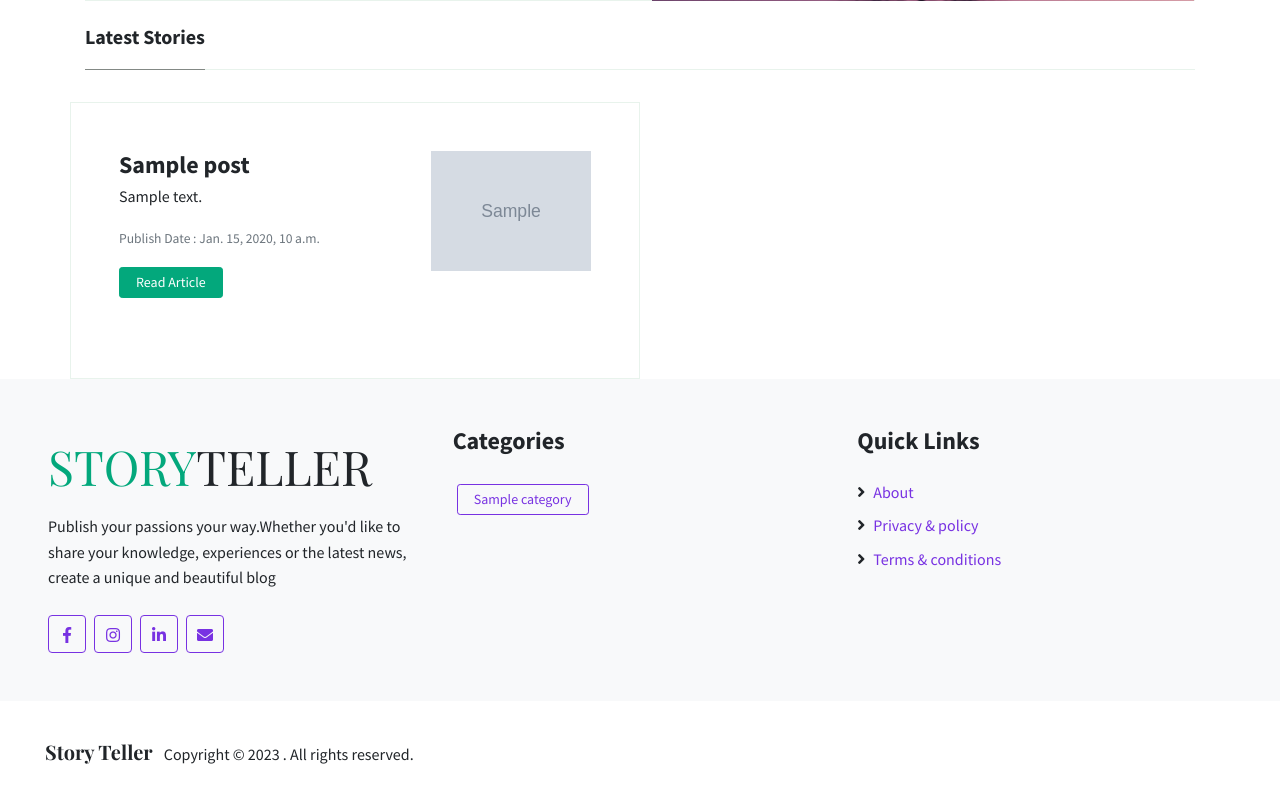
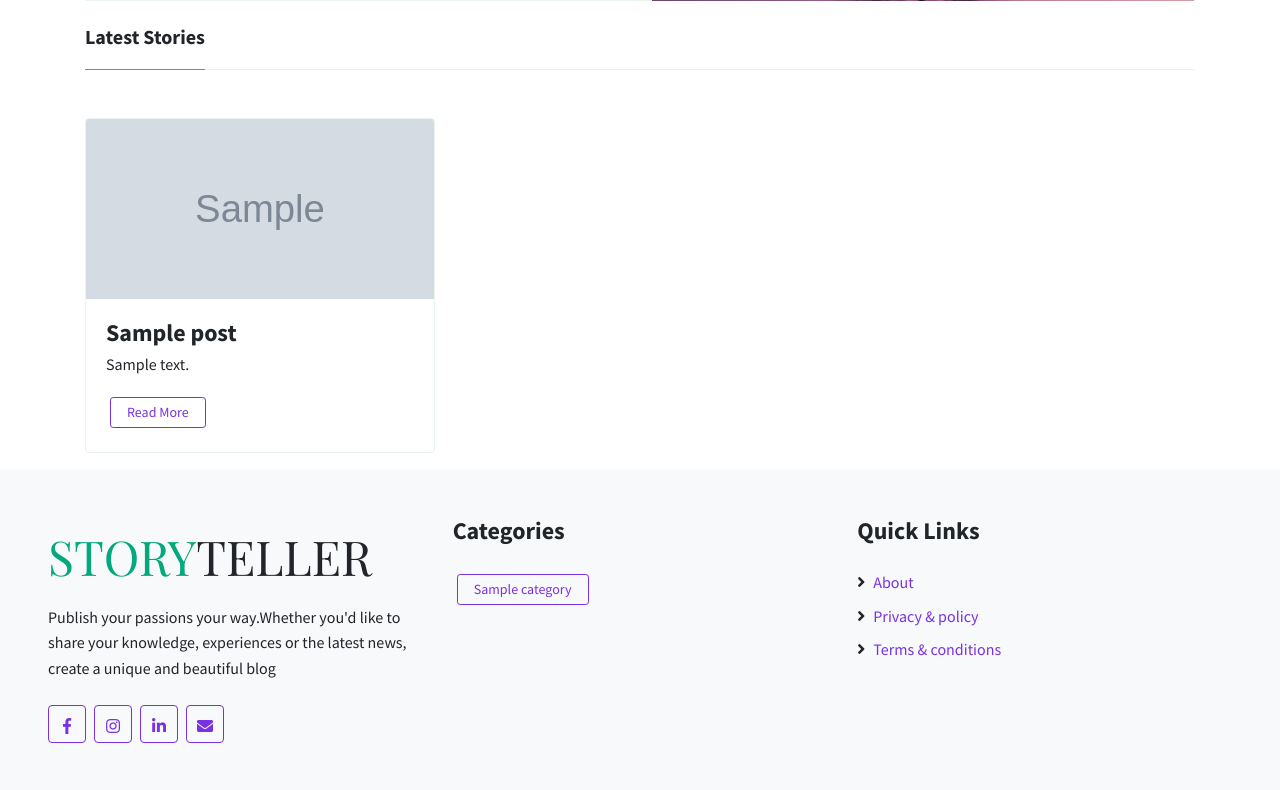
Before and after one commit to PiyushThaware07/Story-Teller-Blog, a Django app: page / in a window 1280 px wide. Shown: the part 450-1240 px from the top of the page. Before the commit the page ends 1214 px from the top, so only its background shows below. Run offline with Django 4.2, Linux system fonts and the light colour scheme; tables that the repository leaves empty hold one stand-in row (values such as "Sample post"); grey boxes marked "Sample" are stand-in pictures; some libraries are stand-ins or nearby versions.

Commit message:
Version 6

```diff
--- a/Apps/templates/Home.html
+++ b/Apps/templates/Home.html
@@ -337,27 +337,20 @@ NAVBAR
 			<div class="col-md-12">
 				<h5 class="font-weight-bold spanborder"><span>Latest Stories</span></h5>
 				<div class="row">
-					{% for post in recentPosts %}
-					{% if forloop.counter < 5 %} <div class="col-md-6 border p-5">
-						<div class="mb-3 d-flex justify-content-between">
-							<div class="pr-3">
-								<h2 class="mb-1 h4 font-weight-bold">
-									<a class="text-dark"
-										href="post/{{post.post_id}}">{{post.title|truncatechars:80}}</a>
-								</h2>
-								<p>{{post.content|truncatechars:100}}</p>
-								<small class="text-muted">Publish Date : {{post.date_timeStamp}}</small>
-								<br>
-								<a href="post/{{post.post_id}}"><button class="btn btn-sm btn-primary my-3">Read
-										Article</button></a>
-
-								<!-- =======================
-								SAVE ARTICLE
-								======================== -->
-
-
+					{% for i in allPosts %}
+					{% if forloop.counter < 6 %}
+					<div class="col-md-4 my-3">
+						<div class="card">
+							<a href="post/{{i.post_id}}"><img src="{{i.thumbnail}}" class="card-img-top" alt="Not found"
+									height="180"></a>
+							<div class="card-body">
+								<h5 class="mb-1 h4 font-weight-bold">
+									<a class="text-dark" href="/post/{{i.post_id}}">{{i.title|truncatechars:24}}</a>
+								</h5>
+								<p class="card-text">{{i.content|truncatechars:80}}</p>
+								<a href="post/{{i.post_id}}" class="btn btn-sm btn-outline-secondary m-1" id="read">Read
+									More</a>
 							</div>
-							<img height="120" src="{{post.thumbnail}}">
 						</div>
 					</div>
 					{% endif %}
@@ -366,6 +359,7 @@ NAVBAR
 							<h3 class="placeholder  bg-danger text-white p-5">Sorry no post</h3>
 						</div>
 					{% endfor %}
+				</div>
 			</div>
 		</div>
 	</div>
```
Also changed, not shown: db.sqlite3, media/1.jpg (added), media/Blog2.jpeg (added). Lines whose indentation alone changed are shown as unchanged.
